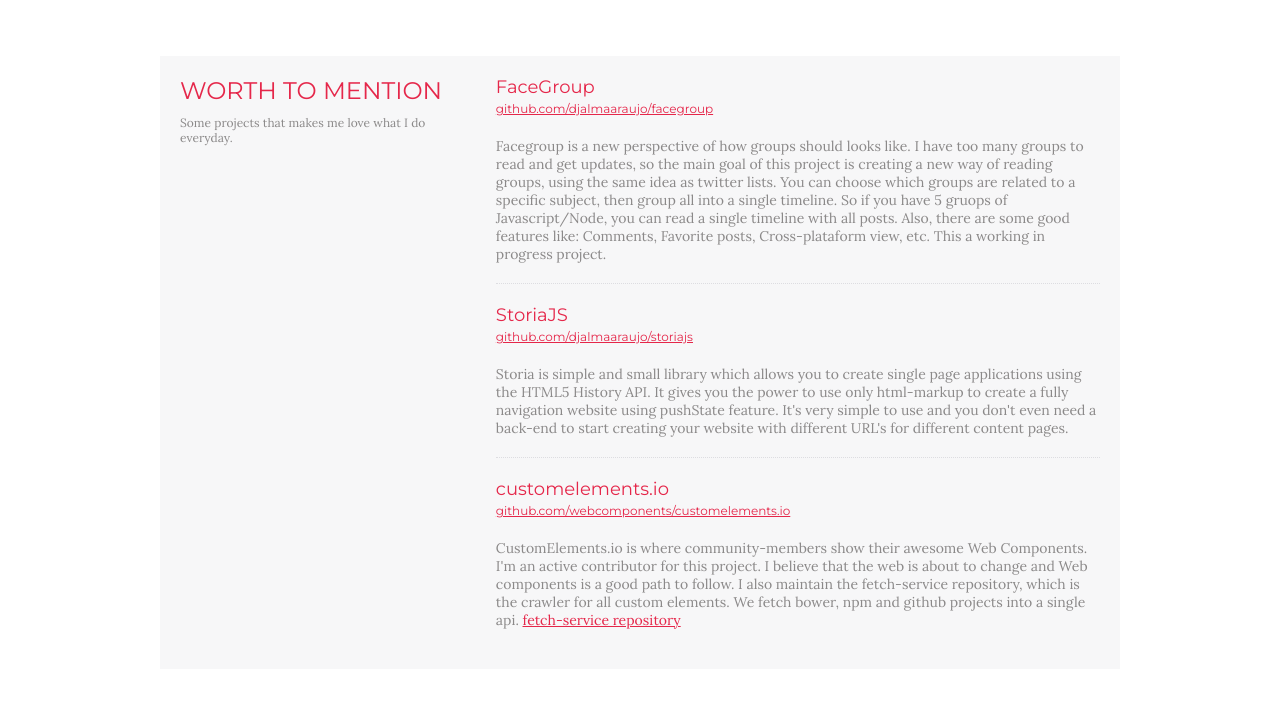
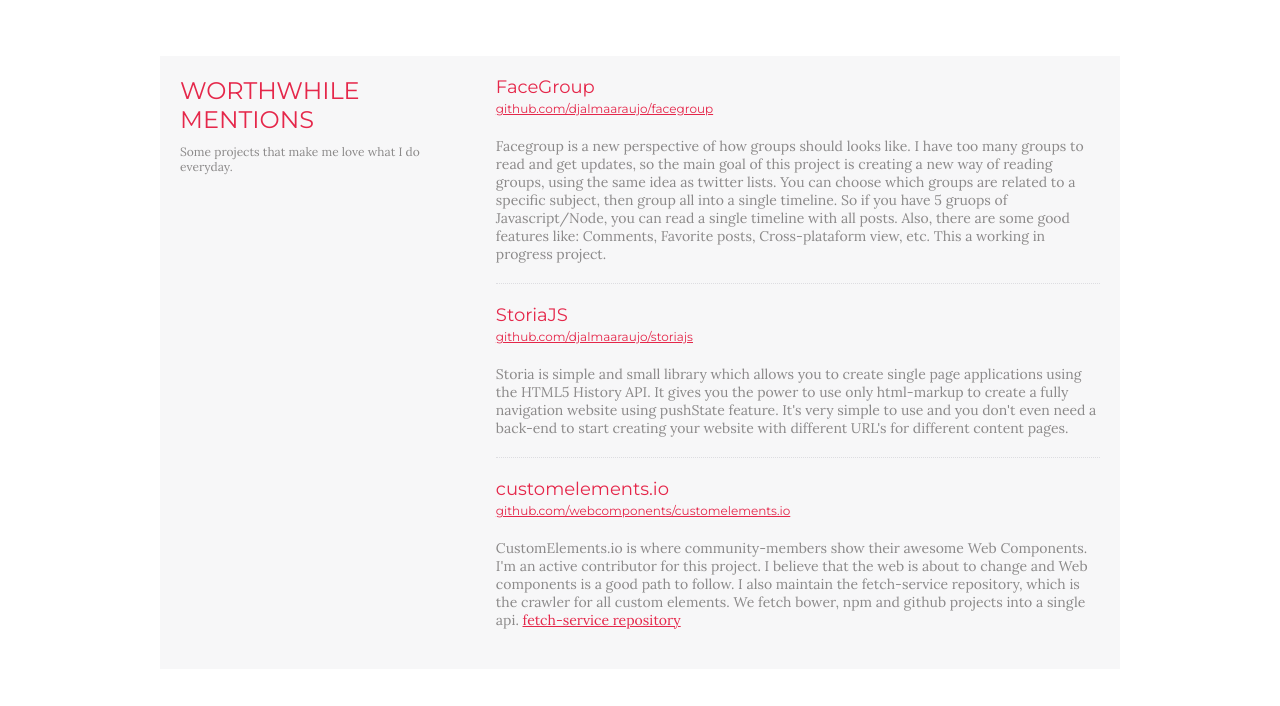
Before and after one commit to djalmaaraujo/resume, a website: page index.html in a window 1280 px wide. Shown: the part 1119-1825 px from the top of the page. Drawn offline with Linux system fonts and the light colour scheme.

Commit message:
txt changes

```diff
--- a/index.html
+++ b/index.html
@@ -131,9 +131,9 @@
 
       <section class="wrapper github-projects">
         <div class="header">
-          <h2>Worth to mention</h2>
+          <h2>Worthwhile Mentions</h2>
 
-          <p class="quote">Some projects that makes me love what I do everyday.</p>
+          <p class="quote">Some projects that make me love what I do everyday.</p>
         </div>
 
         <div class="content">
```
